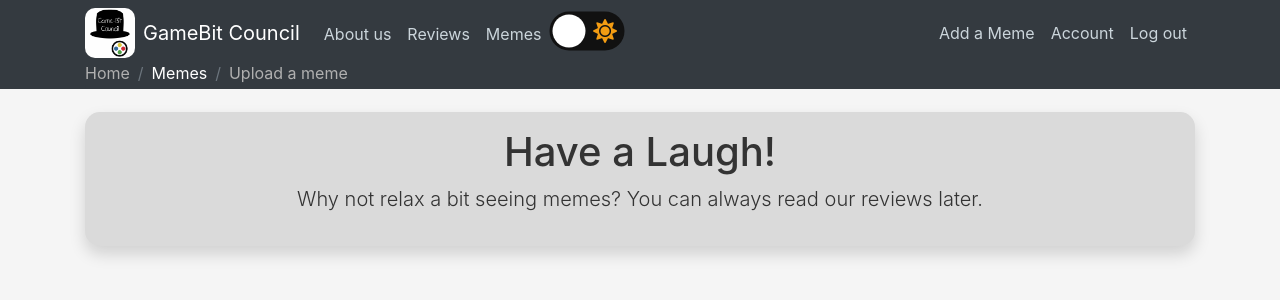
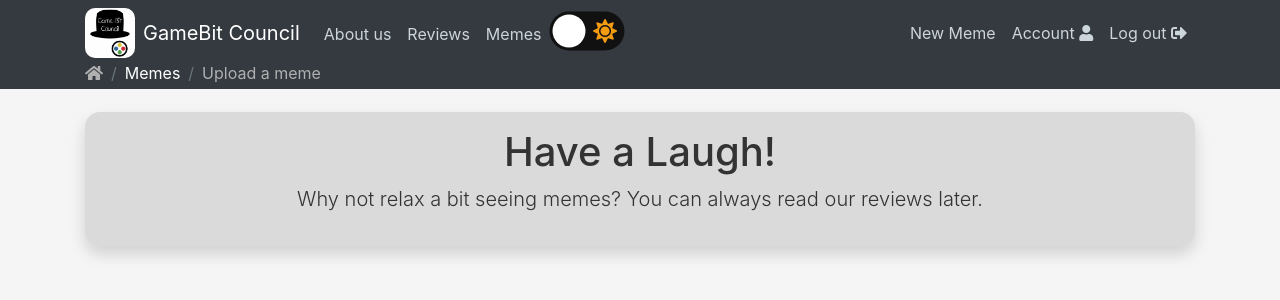
Before and after one commit to JuanAyestas/GameBit_Council, a Flask app: page /memes in a window 1280 px wide. Shown: the top 300 px of the page. Run offline with Flask 2, Linux system fonts and the light colour scheme; the visitor is signed in with stand-in values (Sample User, id 1); data comes from the database, SQL or seed files in the repository; data that the repository does not hold is empty; some libraries are stand-ins or nearby versions.

Commit message:
fixed the db issue

```diff
--- a/gamebit/templates/base.html
+++ b/gamebit/templates/base.html
@@ -44,16 +44,16 @@
                         {% if current_user.is_authenticated %}
                         <!--  -->
                         {% if current_user.role == "Admin" %}
-                        <a class="nav-item nav-link" href="{{url_for('reviews.new_review')}}">Add a Review</a>
+                        <a class="nav-item nav-link" href="{{url_for('reviews.new_review')}}">New Review</a>
                         <!--  -->
                         {% endif %}
-                        <a class="nav-item nav-link" href="{{url_for('memes.new_meme')}}">Add a Meme</a>
-                        <a class="nav-item nav-link" href="{{url_for('users.account')}}">Account</a>
-                        <a class="nav-item nav-link" href="{{url_for('users.logout')}}">Log out</a>
+                        <a class="nav-item nav-link" href="{{url_for('memes.new_meme')}}">New Meme</a>
+                        <a class="nav-item nav-link" href="{{url_for('users.account')}}">Account <i class="fas fa-user"></i></a>
+                        <a class="nav-item nav-link" href="{{url_for('users.logout')}}">Log out <i class="fas fa-sign-out-alt"></i></a>
                         <!-- -->
                         {% else %}
-                        <a class="nav-item nav-link" href="{{url_for('users.login')}}">Log in</a>
-                        <a class="nav-item nav-link" href="{{url_for('users.register')}}">Register</a>
+                        <a class="nav-item nav-link" href="{{url_for('users.login')}}">Log in <i class="fas fa-sign-in-alt"></i></a>
+                        <a class="nav-item nav-link" href="{{url_for('users.register')}}">Register <i class="fas fa-user-plus"></i></a>
                         <!--  -->
                         {% endif %}
                     </div>
@@ -63,7 +63,7 @@
         <nav class="fixed_top bg-dark navbar-dark" aria-label="breadcrumb">
             <div class="container">
                 <ol class="mb-0 breadcrumb p-0 pb-1">
-                    <li class="breadcrumb-item" aria-current="page"><a href="{{url_for('main.home')}}">Home</a></li>
+                    <li class="breadcrumb-item" aria-current="page"><a href="{{url_for('main.home')}}"><i class="fas fa-home"></i></a></li>
                     <!--  -->
                     {% block bread %}
                     <!--  -->
--- a/gamebit/templates/memes/meme_list.html
+++ b/gamebit/templates/memes/meme_list.html
@@ -17,15 +17,15 @@
     {% for meme in memes.items %}
     <div class="col mb-2">
         <div class="cute_border_for_pictures mb-3 p-2 shadow">
-            <figcaption class="text-center">{{meme.caption}}</figcaption>
+            <p class="text-center lead">{{meme.caption}}</p>
             <figure class="d-flex justify-content-center">
                 <a class="" href="{{url_for('memes.full_meme', meme_id=meme.id)}}">
                     <img class="cuter_border w-100" src="{{url_for('static', filename='/memes/' + meme.meme) }}" alt="{{meme.caption}}">
                 </a>
             </figure>
             <hr class="my-2">
-            <div class="flex_article justify-content-start">
-                <a href="{{url_for('reviews.user_review', username=meme.author.username)}}">{{meme.author.username}}</a>
+            <div class="flex_article justify-content-start p-2">
+                <a href="{{url_for('reviews.user_review', username=meme.author.username)}}">{{meme.author.username}}</a><i style="line-height: 1.5;" class="ml-1 fas fa-signature"></i>
                 <article class="margin_left">
                     <small class="text_muted">{{meme.date_posted.strftime("%Y-%m-%d")}}</small>
                     <br>
--- a/gamebit/templates/reviews/full_review.html
+++ b/gamebit/templates/reviews/full_review.html
@@ -82,7 +82,7 @@
         </figure>
         <article id="ReviewFooter" class="margin_left">
             <hr class="my-2">
-            <a href="{{url_for('reviews.user_review', username=review.author.username)}}" class="mr-2">{{review.author.username}}</a>
+            <a href="{{url_for('reviews.user_review', username=review.author.username)}}" class="mr-2">{{review.author.username}}</a><i class="fas fa-signature"></i>
             <small class="text_muted">{{review.date_posted.strftime("%Y-%m-%d")}}</small>
             <br>
             <small class="text_muted">To check more of the author, click their picture</small>
--- a/gamebit/templates/reviews/review_list.html
+++ b/gamebit/templates/reviews/review_list.html
@@ -21,7 +21,7 @@
         </figure>
         <article class="margin_left">
             <hr style="margin-top: 0 !important;" class="my-2">
-            <a href="{{url_for('reviews.user_review', username=review.author.username)}}" class="mr-2">{{review.author.username}}</a>
+            <a href="{{url_for('reviews.user_review', username=review.author.username)}}" class="mr-2">{{review.author.username}}</a><i class="fas fa-signature"></i>
             <small class="text_muted">{{review.date_posted.strftime("%Y-%m-%d")}}</small>
             <br>
             <small class="text_muted">To check out the full review, click on the title</small>
--- a/wsgi.py
+++ b/wsgi.py
@@ -1,7 +1,7 @@
 from gamebit import db, create_app
 
 app = create_app()
-db.create_all(app=create_app())
+#db.create_all(app=create_app())
 
 if __name__ == "__main__":
   #app.run(debug=True)
```
Also changed, not shown: gamebit/static/memes/282879439adda887.jpg (deleted), gamebit/static/memes/a730ca35cf418108.jpg (deleted), gamebit/static/memes/f411454b89d72419.jpg (deleted), gamebit/static/review_pictures/4054be4b190e171c.jpg (deleted), gamebit/static/review_pictures/7acc8138b83ce122.jpg (deleted), gamebit/static/review_pictures/94d5b01e00bc3c25.jpg (deleted), gamebit/static/review_pictures/a9ad8544b4c9bab3.jpg (deleted), gamebit/static/review_pictures/bbb3ff853dc1beb6.jpg (deleted), gamebit/static/thumbnail/11c2506978da7f97.jpg (added), gamebit/static/thumbnail/cfffb6b110a74b0e.jpg (deleted), gamebit/static/thumbnail/da8b52d60f66a5b3.jpg (deleted).
